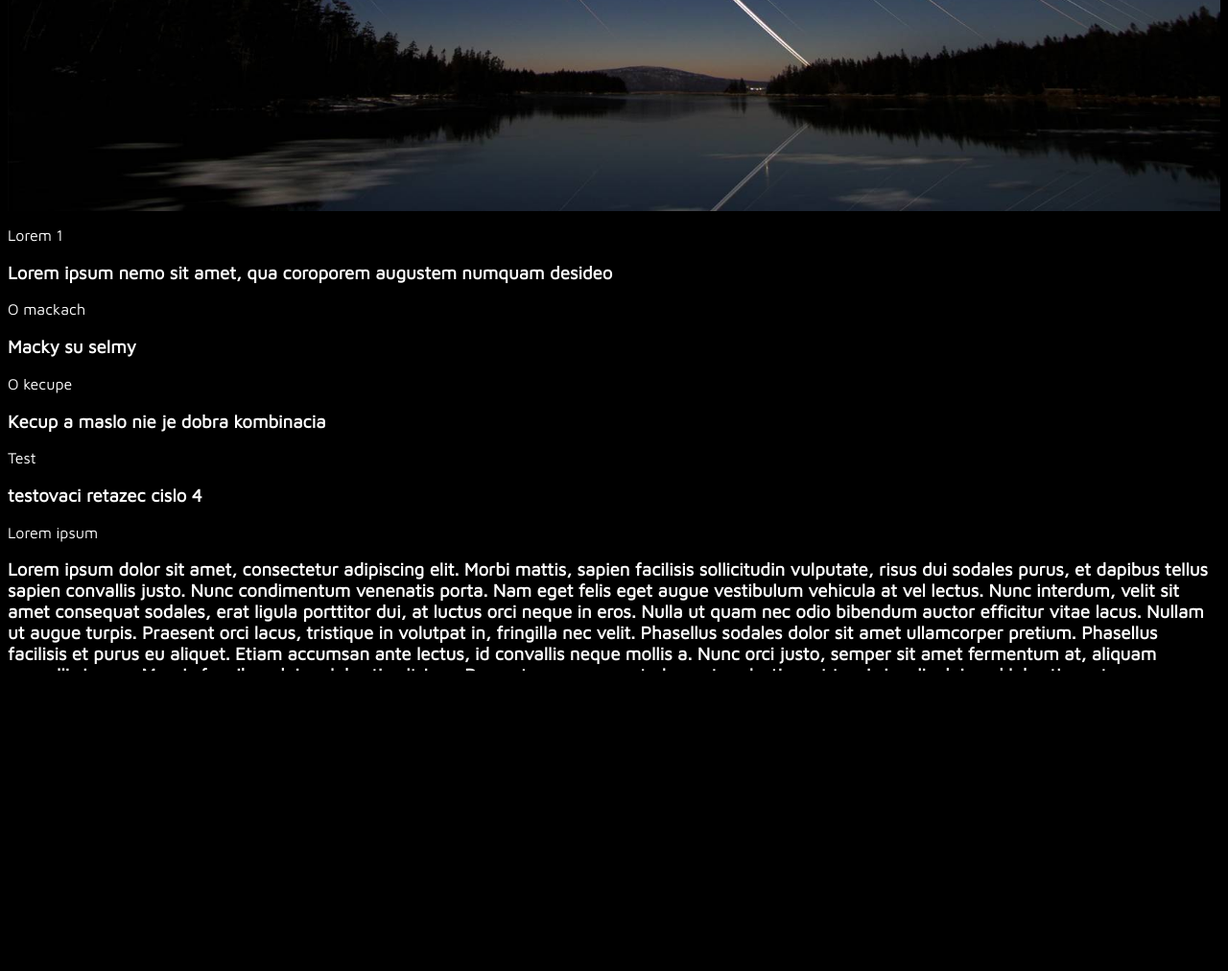
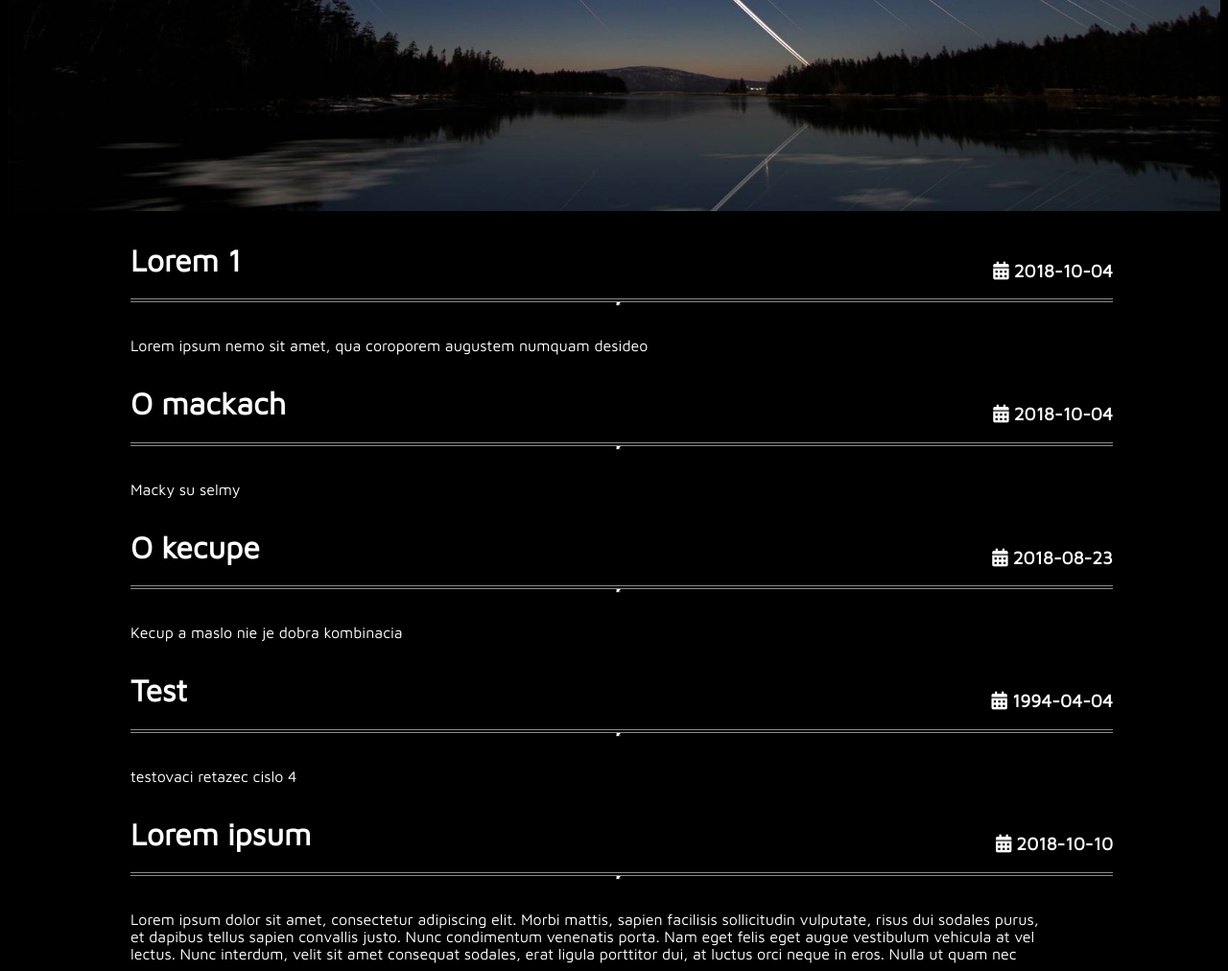
Before and after one commit to miskopo/personal_page, a Flask app: page / in a window 1280 px wide. Shown: the part 572-1584 px from the top of the page at 96% size. Run offline with Flask 2, Linux system fonts and the light colour scheme; data comes from the database, SQL or seed files in the repository; both versions use the stored data as it was after the commit; some libraries are stand-ins or nearby versions.

Commit message:
fancy hr and date, added title to posts

```diff
--- a/FirstOfficersLog/db_controller.py
+++ b/FirstOfficersLog/db_controller.py
@@ -16,7 +16,7 @@ class DBController:
         with connection:
             self.cursor = connection.cursor()
         try:
-            self.cursor.execute("CREATE TABLE IF NOT EXISTS posts(text BLOB, date DATE);")
+            self.cursor.execute("CREATE TABLE IF NOT EXISTS posts(title VARCHAR(256),text BLOB, date DATE);")
             self.cursor.execute("CREATE TABLE IF NOT EXISTS users(username VARCHAR(128), hash CHAR(64), salt CHAR(8));")
         except SQL_Error:
             logger.error("Error creating tables in database")
@@ -41,12 +41,13 @@ class DBController:
     # ####### POSTS ######## #
     # ###################### #
 
-    def insert_post(self, text, date=None):
+    def insert_post(self, title, text, date=None):
         """
         Add new post in database
 
         Method inserts provided text and optionally provided date into database. If no date is provided, day of the
         insertion is used.
+        :param title: title of the article
         :param text: text of the article
         :param date: date of the article
         :return: True in case of success, False otherwise
@@ -68,7 +69,7 @@ class DBController:
         Method queries posts from database limited by :param limit. In case of failure returns empty list, otherwise
         returns list of tuples (text, date in YYYY-MM-DD format).
         :param limit: limit of results, default 10
-        :return: list of posts in tuples (text, date)
+        :return: list of posts in tuples (title, text, date)
         """
 
         try:
--- a/FirstOfficersLog/static/style.css
+++ b/FirstOfficersLog/static/style.css
@@ -147,3 +147,26 @@ ul.flashes {
 ul.flashes li {
     list-style-type: none;
 }
+
+
+.pagination {
+    display: inline-block;
+}
+
+.pagination a {
+    color: black;
+    float: left;
+    padding: 8px 16px;
+    text-decoration: none;
+}
+
+.pagination a.active {
+    background-color: #4CAF50;
+    color: white;
+    border-radius: 5px;
+}
+
+.pagination a:hover:not(.active) {
+    background-color: #ddd;
+    border-radius: 5px;
+}
--- /dev/null
+++ b/FirstOfficersLog/static/style_posts.css
@@ -0,0 +1,46 @@
+div.post {
+    position: relative;
+    margin: 4vh 10vw;
+    width: 80vw;
+}
+
+div.post h3.date {
+    float: right;
+    position: absolute;
+    right: 0;
+    top: 0;
+}
+
+div.post h3.date::before {
+    content: '\f073';
+    font-weight: 900;
+    font-family: 'Font Awesome 5 Free', serif;
+    display: inline-block;
+    margin-right: 5px;
+
+}
+
+div.post p {
+    padding-right: 6vw;
+}
+
+div.post hr {
+    border-top: 4px double #8c8b8b;
+    border-bottom: none;
+    border-left: none;
+    border-right: none;
+    text-align: center;
+}
+
+div.post hr:after {
+    content: '\f0fb';
+    font-weight: 900;
+    font-family: 'Font Awesome 5 Free', serif;
+    display: inline-block;
+    position: relative;
+    top: -15px;
+    padding: 0 10px;
+    background: #000000;
+    /*color: #8c8b8b;*/
+    font-size: 18px;
+}
--- a/FirstOfficersLog/templates/index.html
+++ b/FirstOfficersLog/templates/index.html
@@ -1,7 +1,8 @@
 <html>
 <head>
+    <link rel="stylesheet" href="https://use.fontawesome.com/releases/v5.2.0/css/all.css" integrity="sha384-hWVjflwFxL6sNzntih27bfxkr27PmbbK/iSvJ+a4+0owXq79v+lsFkW54bOGbiDQ" crossorigin="anonymous">
     <link rel= "stylesheet" type= "text/css" href= "{{ url_for('static',filename='style.css') }}">
-    <link rel="stylesheet" href="https://use.fontawesome.com/releases/v5.2.0/css/all.css" integrity="sha384-hWVjflwFxL6sNzntih27bfxkr27PmbbK/iSvJ+a4+0owXq79v+lsFkW54bOGbiDQ" crossorigin="anonymous">
+    <link rel= "stylesheet" type= "text/css" href= "{{ url_for('static',filename='style_posts.css') }}">
     {#    <link rel="stylesheet" href="https://stackpath.bootstrapcdn.com/bootstrap/4.1.3/css/bootstrap.min.css" integrity="sha384-MCw98/SFnGE8fJT3GXwEOngsV7Zt27NXFoaoApmYm81iuXoPkFOJwJ8ERdknLPMO" crossorigin="anonymous">#}
     <title>First Officer's Log</title>
 </head>
@@ -13,11 +14,23 @@
     {% if posts %}
         {% for post in posts %}
             <div class="post">
-                <p>{{ post[0] }}</p>
-                <h3 class="date">{{ post[1] }}</h3>
+                <h1 class="title">{{ post[0] }}</h1>
+                <hr>
+                <h3 class="date">{{ post[2] }}</h3>
+                <p>{{ post[1] }}</p>
             </div>
         {% endfor %}
     {% endif %}
+    <div class="pagination">
+        <a href="#">&laquo;</a>
+        <a href="#">1</a>
+        <a href="#" class="active">2</a>
+        <a href="#">3</a>
+        <a href="#">4</a>
+        <a href="#">5</a>
+        <a href="#">6</a>
+        <a href="#">&raquo;</a>
+    </div>
 </div>
 </body>
 </html>
```
Also changed, not shown: FirstOfficersLog/blog_utils/stardate_converter.py (added), FirstOfficersLog/common/db.db.
